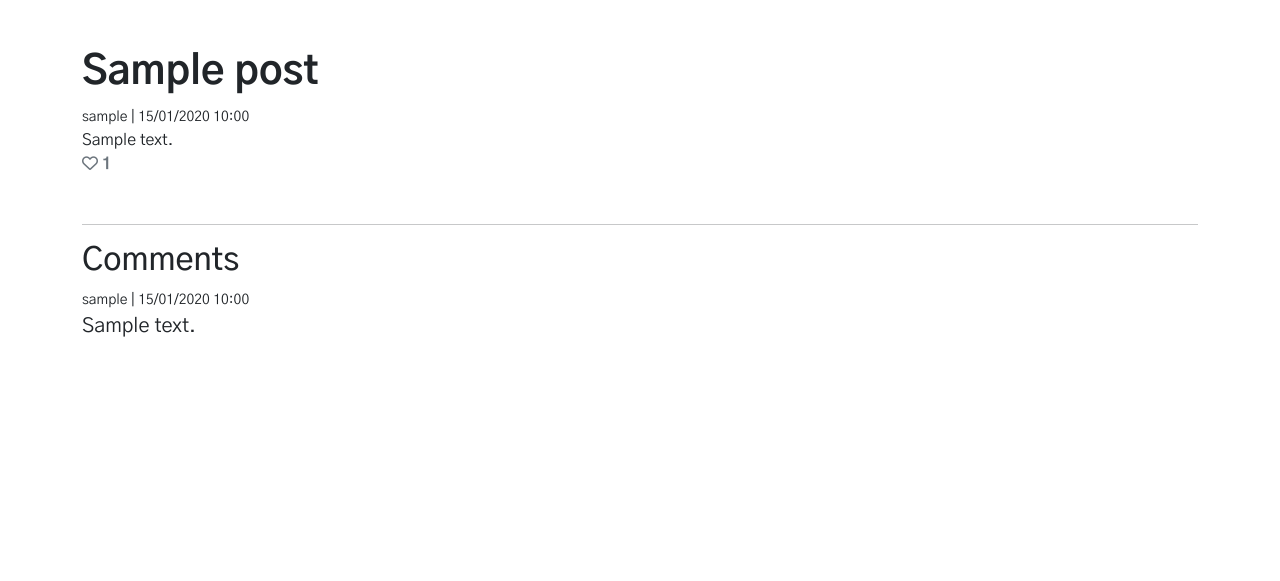
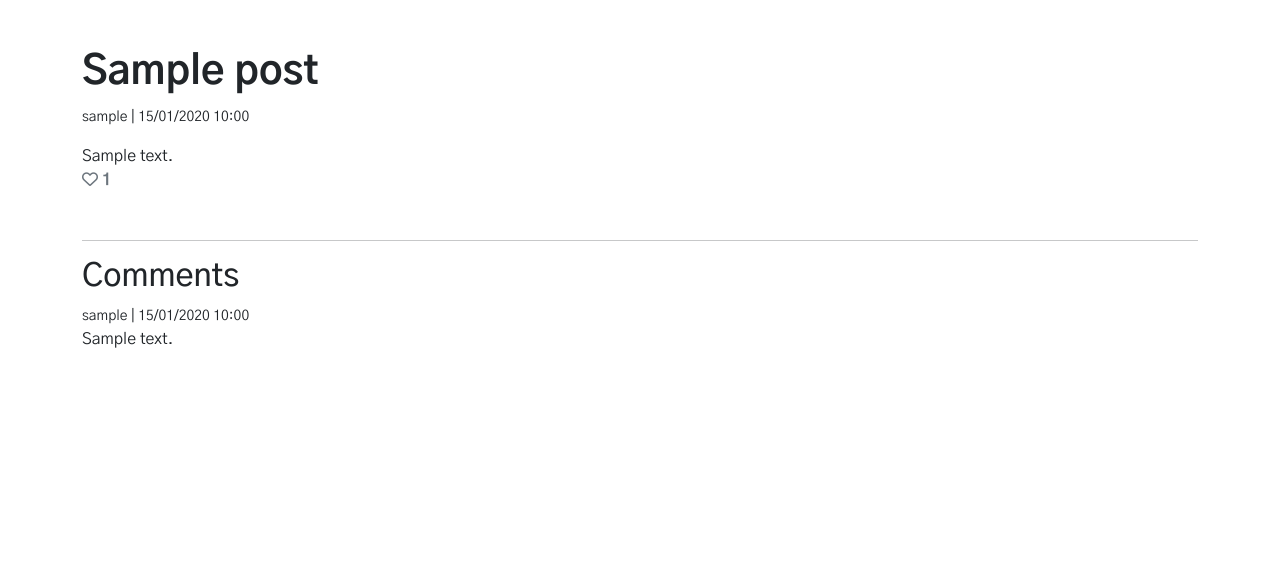
Before and after one commit to sejungkwak/krie, a Django app: a page that uses templates/posts/read_post.html in a window 1280 px wide. Shown: the part 70-651 px from the top of the page. Run offline with Django 3.2, Linux system fonts and the light colour scheme; tables that the repository leaves empty hold one stand-in row (values such as "Sample post"); some libraries are stand-ins or nearby versions.

Commit message:
css: Modify margin

```diff
--- a/templates/posts/read_post.html
+++ b/templates/posts/read_post.html
@@ -35,7 +35,7 @@
                 {{ post.updated_on | date:'d/m/Y H:i' }}</small>
         </div>
     </div>
-    <div class="row">
+    <div class="row mt-3">
         <div class="col-12">{{ post.body | safe }}</div>
     </div>
     <div class="row">
@@ -102,7 +102,7 @@
     </div>
     <div class="row">
         <div class="col-12">
-            <p class="fs-5">{{ comment.body }}</p>
+            <p>{{ comment.body }}</p>
         </div>
     </div>
     {% endfor %}
```
